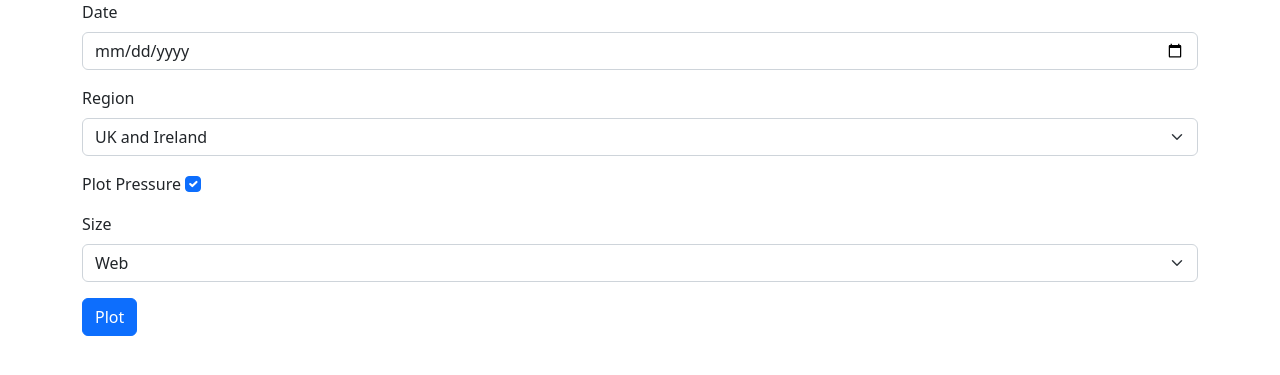
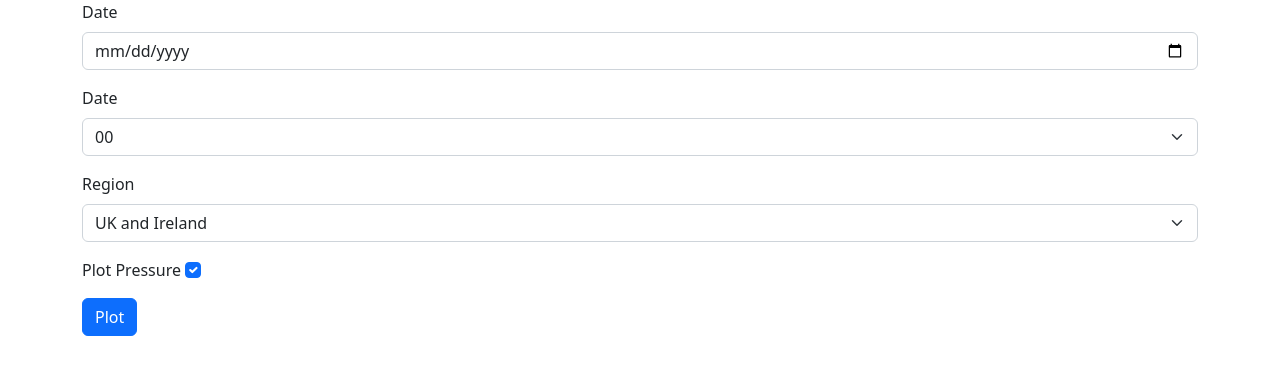
Before and after one commit to dawiedotcom/meteorology_teaching_webapp, a Flask app: page / in a window 1280 px wide. Shown: the part 56-431 px from the top of the page. Run offline with Flask 3, Linux system fonts and the light colour scheme.

Commit message:
Remove 'size', restrict 'date' add 'time'

```diff
--- a/metrology_teaching_webapp/routes.py
+++ b/metrology_teaching_webapp/routes.py
@@ -28,19 +28,20 @@ def index():
     )
 
 
-@app.route('/plot/<date>/<region>/<show_pressure>/<size>')
-def plot(date, region, show_pressure, size):
+@app.route('/plot/<date>/<hour>/<region>/<show_pressure>/<size>')
+def plot(date, hour, region, show_pressure, size):
     print(date)
+    args = dict(date=date, hour=hour, region=region, show_pressure=show_pressure, size=size)
 
     ## Generate the file name
-    fig_filename = os.path.join(app.root_path, f'static/figures/{date}/{region}/{show_pressure}/{size}.png')
+    fig_filename = os.path.join(app.root_path, f'static/figures/{date}/{hour}/{region}/{show_pressure}/{size}.png')
 
     ## Early exit if the figure exits
     if os.path.exists(fig_filename):
         return render_template(
             "plot.html",
             navigation=menu_items(),
-            args=dict(date=date, region=region, show_pressure=show_pressure, size=size),
+            args=args,
         )
 
     ## Create it's direcotry if it does not exist
@@ -50,12 +51,12 @@ def plot(date, region, show_pressure, size):
 
     ## Plot the figure
     # Calculate figure size
-    if size == 'a4':
-        figsize = (11.69, 16.53/2)
-    elif size == 'web':
-        figsize = (4, 6)
-    else: # 'a3' by default:
-        figsize = (11.69, 16.53)
+    # 'a3' by default:
+    figsize = (11.69, 16.53)
+    #if size == 'a4':
+    #    figsize = (11.69, 16.53/2)
+    #elif size == 'web':
+    #    figsize = (4, 6)
 
     # Calculate the region
     # Default UK and Ireland
@@ -65,18 +66,12 @@ def plot(date, region, show_pressure, size):
     figpressure = show_pressure == 'with_pressure'
 
     # Parse time selection to Pandas.Time stamp
-    year, month, day = [int(part) for part in date.split('-')]
-    figdate = pd.Timestamp(
-        year=year,
-        month=month,
-        day=day,
-    )
+    figdate = pd.Timestamp(f'{date}T{hour}')
 
     # Retrieve the data
     synops_to_plot, pressure = read_synops(
         figdate,
         region=figregion,
-    #    nocache=args.nocache,
         use_midas_csv=False,
         get_pressure=figpressure,
     )
@@ -84,7 +79,6 @@ def plot(date, region, show_pressure, size):
     fig_map_synop,ax = plot_synops(
         synops_to_plot,
         pressure,
-    #    thin=args.thin,
         figsize=figsize,
         region=figregion,
     )
@@ -96,5 +90,5 @@ def plot(date, region, show_pressure, size):
     return render_template(
         "plot.html",
         navigation=menu_items(),
-        args=dict(date=date, region=region, show_pressure=show_pressure, size=size),
+        args=args,
     )
--- a/metrology_teaching_webapp/templates/graph_form.html
+++ b/metrology_teaching_webapp/templates/graph_form.html
@@ -9,6 +9,39 @@
       <div class="mb-3">
         <label for="date" class="form-label">Date</label>
         <input id="date" class="form-control" type="date" onchange="onFormInputChange()"/>
+      </div>
+
+      <!-- Time -->
+      <div class="mb-3">
+        <label for="time" class="form-label">Date</label>
+	<!--<input id="time" class="form-control" type="time" onchange="onFormInputChange()"/>-->
+        <select class="form-select" aria-label=".form-select" id="time" onchange="onFormInputChange()">
+          <option value="00">00</option>
+          <option value="01">01</option>
+          <option value="02">02</option>
+          <option value="03">03</option>
+          <option value="04">04</option>
+          <option value="05">05</option>
+          <option value="06">06</option>
+          <option value="07">07</option>
+          <option value="08">08</option>
+          <option value="09">09</option>
+          <option value="10">10</option>
+          <option value="11">11</option>
+          <option value="12">12</option>
+          <option value="13">13</option>
+          <option value="14">14</option>
+          <option value="15">15</option>
+          <option value="16">16</option>
+          <option value="17">17</option>
+          <option value="18">18</option>
+          <option value="19">19</option>
+          <option value="20">20</option>
+          <option value="21">21</option>
+          <option value="22">22</option>
+          <option value="23">23</option>
+        </select>
+
       </div>
 
       <!-- Region -->
@@ -27,6 +60,7 @@
       </div>
 
       <!-- Figure Size -->
+      <!--
       <div class="mb-3">
         <label for="size" class="form-label">Size</label>
 	<select class="form-select" aria-label=".form-select" id="size" onchange="onFormInputChange()">
@@ -35,6 +69,8 @@
           <option value="a3">A3</option>
         </select>
       </div>
+      -->
+      <input type="hidden" id="size" value="a3"/>
 
       <!-- Submit -->
       <button class="btn btn-primary" type="submit">Plot</button>
@@ -62,6 +98,7 @@ function onFormInputChange() {
   // onchange event for form elements -- updates the form's action URL
   var frm = get_element('plot-form');
   var date_picker = get_element('date');
+  var time_picker = get_element('time');
   var region = get_element('region');
   var size = get_element('size');
   var show_pressure = get_element('show_pressure');
@@ -69,11 +106,18 @@ function onFormInputChange() {
     frm.action = "{{ url_for('index') }}"
       + "plot/"
       + date.value + "/"
+      + time.value + "/"
       + region.value + "/"
       + (show_pressure.checked ? "with_pressure" : "without_pressure") + "/"
       + size.value;
   }
 }
 
+// Disable dates later than today
+datePicker = get_element('date');
+if (datePicker) {
+  datePicker.max = new Date().toISOString().split("T")[0];
+}
+
 </script>
 {% endblock %}
--- a/metrology_teaching_webapp/templates/plot.html
+++ b/metrology_teaching_webapp/templates/plot.html
@@ -11,7 +11,7 @@
 
 <div class="container">
   <div class="row">
-    <img class="center" src="{{ url_for( 'static', filename='/figures/' + args['date'] + '/' + args['region'] + '/' + args['show_pressure'] + '/' + args['size'] + '.png')  }}" />
+    <img class="center" src="{{ url_for( 'static', filename='/figures/' + args['date'] + '/' + args['hour'] + '/' +args['region'] + '/' + args['show_pressure'] + '/' + args['size'] + '.png')  }}" />
   </div>
 </div>
 
```
